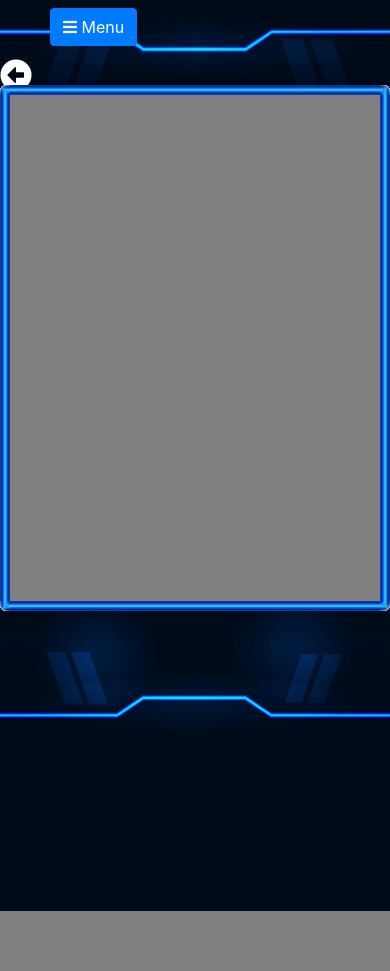
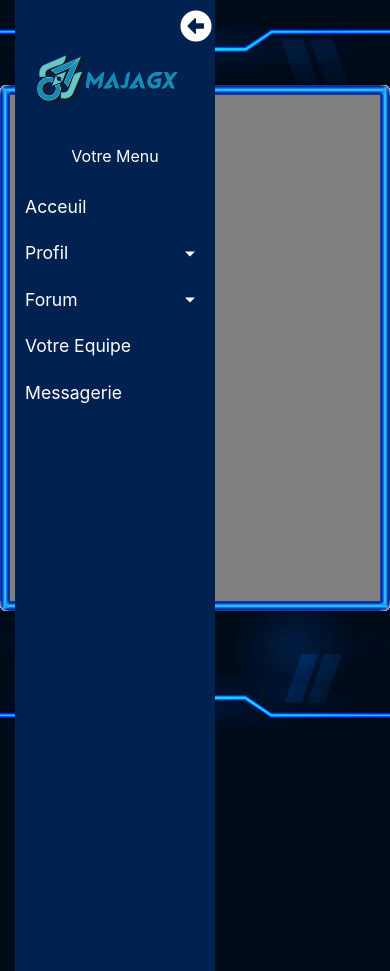
Before and after one commit to agorw/esport, a Symfony app: template templates/base.html.twig in a window 390 px wide. Before the commit the page ends 911 px from the top, so only its background shows below. Run offline with Twig, Linux system fonts and the light colour scheme; the template is opened without the code that fills it, so the values that code supplies are empty; style sheets or scripts are compiled from the project's sources; some libraries are stand-ins or nearby versions.

Commit message:
modif menu
- Modif du visuel
- Ajout de l'animation "slide"
- (en attente) Modif responsive

```diff
--- a/assets/js/app.js
+++ b/assets/js/app.js
@@ -19,6 +19,14 @@ console.log("**********( <  )*******************");
 console.log("***********// \\\\**** BY AgorW******");
 console.log("***********************************");
 
-$("body").click(function () {
-  console.log("jquery");
+// Lorsqu'on clique sur le bouton menu, donne/enleve la classe "active" à sidebar
+// Cela permet de la faire apparaitre ou disparaitre
+$("#sidebarCollapse").click(function () {
+  $("#sidebar").toggleClass('active');
+  $("#sidebarCollapse").hide();
 });
+
+$("#btn-return").click(function () {
+  $("#sidebar").toggleClass('active');
+  $("#sidebarCollapse").show()
+});
--- a/assets/scss/app.scss
+++ b/assets/scss/app.scss
@@ -110,6 +110,7 @@ header {
   background-size: 100%;
   margin: auto;
 }
+
 /* footer html */
 footer {
   background-image: url("../img/footer-ligne.png");
@@ -245,14 +246,14 @@ footer {
     position: absolute;
     display: flex;
     align-items: stretch;
-    margin-top: 43px;
+    z-index: 10000;
     margin-right: 100px;
 }
 
 #sidebar {
     min-width: 200px;
     max-width: 200px;
-    min-height: 101vh;
+    min-height: 115vh;
 }
 
 #sidebar.active {
@@ -287,7 +288,6 @@ a, a:hover, a:focus {
 }
 
 #sidebar {
-    /* don't forget to add all the previously mentioned styles here too */
     background: #012150;
     color: #fff;
     transition: all 0.3s;
@@ -328,7 +328,7 @@ ul ul a {
     background: #012150;
 }
 
-#logo {
+#menuLogo {
     background-image: url("../img/Logo.png");
     background-repeat: no-repeat;
     background-size: contain;
@@ -343,5 +343,12 @@ ul ul a {
 }
 
 #btn-return {
+    position: relative;
     color: #fff;
+    left: 145px;
+    top: -10px;
 }
+
+#btn-return:hover {
+  color: #008AB8;
+}
--- a/templates/base.html.twig
+++ b/templates/base.html.twig
@@ -7,22 +7,12 @@
         {% block stylesheets %}{% endblock %}
     </head>
     <body>
-    <div id="content">
-            <nav class="navbar navbar-expand-lg navbar-light">
-                <div class="container-fluid">
-
-                    <button type="button" id="sidebarCollapse" class="btn btn-primary">
-                        <span><i class="fas fa-bars"></i> Menu </span>
-                    </button>
-
-                </div>
-            </nav>
-        </div>
-        <div class="wrapper">
+        <div class="wrapper col-md">
             <!-- Sidebar -->
-            <nav id="sidebar">
+            <nav id="sidebar" class="active">
                 <div class="sidebar-header">
-                    <div id="logo"></div>
+                    <i id="btn-return" class="fas fa-arrow-alt-circle-left fa-2x"></i>
+                    <div id="menuLogo"></div>
                 </div>
 
                 <ul class="list-unstyled components">
@@ -30,9 +20,9 @@
                     <li>
                         <a href="#">Acceuil</a>
                     </li>
-                    <li class="active">
-                        <a href="#ProfilSubmenu" data-toggle="collapse" aria-expanded="false" class="dropdown-toggle">Profil</a>
-                        <ul class="collapse list-unstyled" id="ProfilSubmenu">
+                    <li>
+                        <a href="#profilSubmenu" data-toggle="collapse" aria-expanded="false" class="dropdown-toggle">Profil</a>
+                        <ul class="collapse list-unstyled" id="profilSubmenu">
                             <li>
                                 <a href="#">Votre Profil</a>
                             </li>
@@ -66,7 +56,17 @@
                     </li>
                 </ul>
             </nav>
-            <i id="btn-return" class="fas fa-arrow-alt-circle-left fa-2x"></i>
+        </div>
+        <div id="content">
+            <nav class="navbar navbar-expand-lg navbar-light">
+                <div class="container-fluid">
+
+                    <button type="button" id="sidebarCollapse" class="btn btn-primary">
+                        <span><i class="fas fa-bars"></i> Menu </span>
+                    </button>
+
+                </div>
+            </nav>
         </div>
     <header><div class="header"></div></header>
         <div class="container ombre">
```
